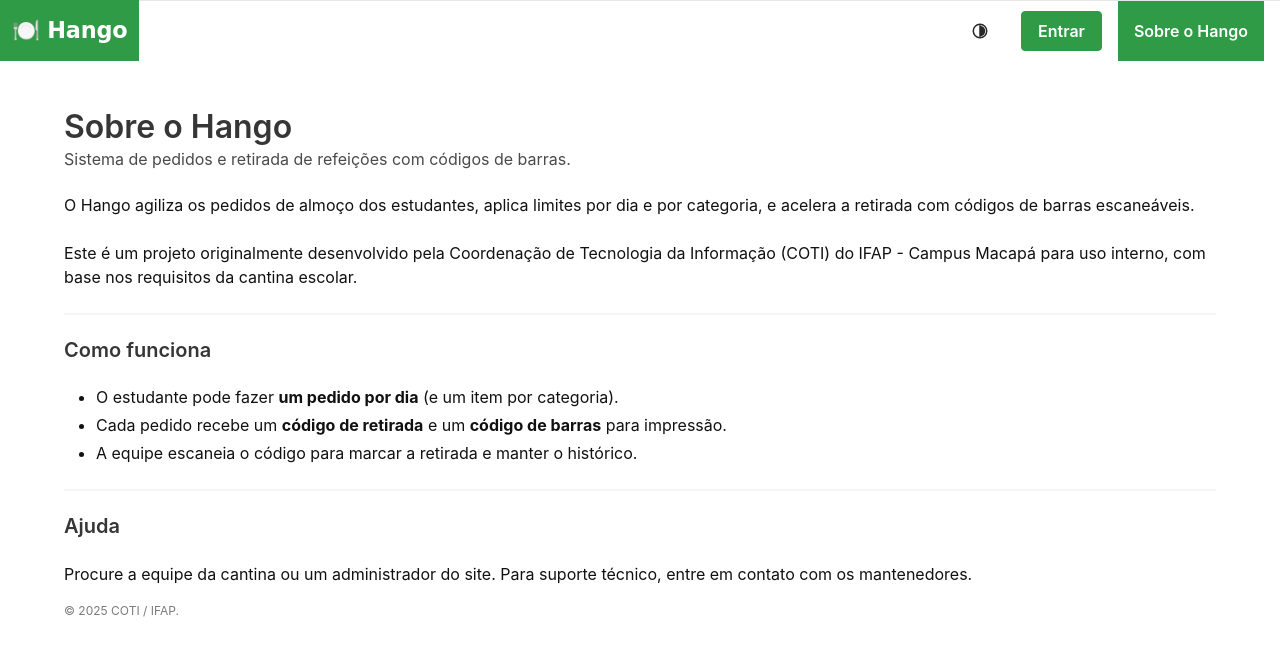
After one commit to cotimacapa/hango, a Django app: page /about/ in a window 1280 px wide. The commit adds this page. Shown: the top 656 px of the page. Run offline with Django 5.2, Linux system fonts and the light colour scheme; some web fonts are replaced.

Commit message:
Logo do Hango voltou a ser um link; página Sobre criada; README.md criado

```diff
--- /dev/null
+++ b/templates/about.html
@@ -0,0 +1,50 @@
+{% extends "base.html" %}
+{% load static %}
+
+{% block title %}Sobre — Hango{% endblock %}
+
+{% block content %}
+  <div class="block">
+    <h1 class="title is-3">Sobre o Hango</h1>
+    <p class="subtitle is-6">Sistema de pedidos e retirada de refeições com códigos de barras.</p>
+  </div>
+
+  <div class="content">
+    <p>
+      O Hango agiliza os pedidos de almoço dos estudantes, aplica limites por dia e por categoria,
+      e acelera a retirada com códigos de barras escaneáveis.<br><br>Este é um projeto originalmente desenvolvido
+      pela Coordenação de Tecnologia da Informação (COTI) do IFAP - Campus Macapá para uso interno, com base nos
+      requisitos da cantina escolar.
+    </p>
+
+    <hr>
+
+    <h2 class="title is-5">Como funciona</h2>
+    <ul>
+      <li>O estudante pode fazer <span class="has-text-weight-bold">um pedido por dia</span> (e um item por categoria).</li>
+      <li>Cada pedido recebe um <span class="has-text-weight-bold">código de retirada</span> e um <span class="has-text-weight-bold">código de barras</span> para impressão.</li>
+      <li>A equipe escaneia o código para marcar a retirada e manter o histórico.</li>
+    </ul>
+
+    <hr>
+
+    <h2 class="title is-5">Ajuda</h2>
+    <p>
+      Procure a equipe da cantina ou um administrador do site. Para suporte técnico,
+      entre em contato com os mantenedores.
+    </p>
+
+    {% if request.user.is_staff %}
+      <div class="notification is-info is-light">
+        <strong>Atalhos para a equipe:</strong>
+        <a class="button is-small" href="{% url 'admin:index' %}">Admin</a>
+        <a class="button is-small" href="{% url 'orders:list' %}">Pedidos</a>
+        <a class="button is-small" href="{% url 'orders:barcodes_print' %}?day={% now 'Y-m-d' %}">Imprimir códigos</a>
+      </div>
+    {% endif %}
+
+    <p class="is-size-7 has-text-grey">
+      © {% now "Y" %} COTI / IFAP.
+    </p>
+  </div>
+{% endblock %}
--- a/templates/base.html
+++ b/templates/base.html
@@ -34,7 +34,7 @@
         <!-- <a class="navbar-item brand-wordmark" href="/">
           🍽️ Hango
         </a> -->
-        <a class="navbar-item">
+        <a href="http://127.0.0.1:8000/" class="navbar-item">
           <span class="brand-wordmark">
           🍽️ Hango
           </span>
```
Also changed, not shown: README.md.
